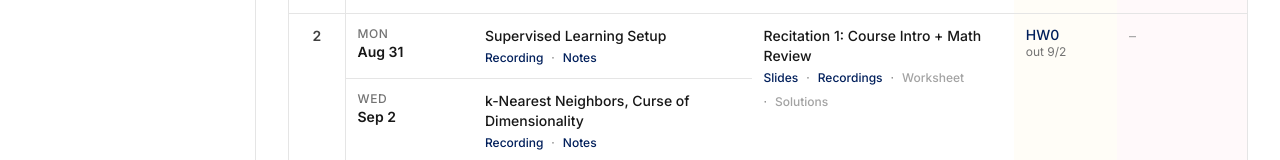
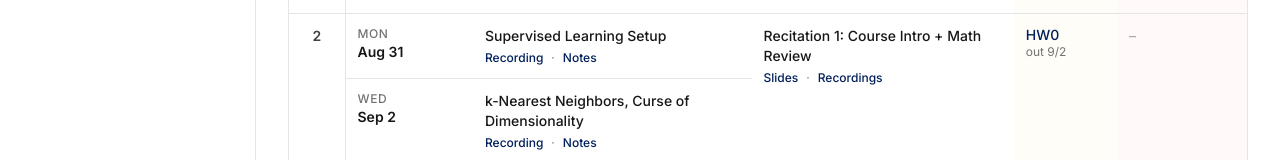
Before and after one commit to MichelFaloughi/cis5200, a Next.js app: page / in a window 1280 px wide. Shown: the part 393-553 px from the top of the page. Built offline with nearby package versions, Linux system fonts and the light colour scheme.

Commit message:
Schedule: hide Worksheet and Solutions on Recitation 1

```diff
--- a/components/ScheduleTable.tsx
+++ b/components/ScheduleTable.tsx
@@ -230,14 +230,18 @@ function LectureCell({ lecture }: { lecture: Lecture }) {
   );
 }
 
-// Every recitation shows the same four links; missing ones render greyed out.
+// Every recitation shows the same four links. Missing or "#" values render
+// greyed out; a null value means "not applicable" and the label is hidden.
 function recitationLinks(r: Recitation): Array<{ label: string; href: string }> {
-  return [
-    { label: "Slides", href: r.slides ?? "#" },
-    { label: "Recordings", href: r.recording ?? "#" },
-    { label: "Worksheet", href: r.worksheet ?? "#" },
-    { label: "Solutions", href: r.solutions ?? "#" },
+  const entries: Array<[string, string | null | undefined]> = [
+    ["Slides", r.slides],
+    ["Recordings", r.recording],
+    ["Worksheet", r.worksheet],
+    ["Solutions", r.solutions],
   ];
+  return entries
+    .filter(([, href]) => href !== null)
+    .map(([label, href]) => ({ label, href: href ?? "#" }));
 }
 
 function RecitationCell({ recitation }: { recitation?: Recitation }) {
--- a/content/schedule.json
+++ b/content/schedule.json
@@ -31,7 +31,7 @@
     { "date": "2026-12-02", "topic": "Diffusion or Flow Matching", "recording": "https://upenn.hosted.panopto.com/Panopto/Pages/Sessions/List.aspx#folderID=%2232c5d08b-5468-465a-aaa3-b4a9010f052d%22", "notes": "https://canvas.upenn.edu/courses/1947654/files/folder/Lectures" },
     { "date": "2026-12-07", "topic": "Final Exam" }
   ], "recitations": [
-    { "week": 2, "title": "Recitation 1: Course Intro + Math Review", "slides": "https://drive.google.com/file/d/1nN_IaXEmaqzIeFVRi7pSXXZLl9YAVsIH/view?usp=sharing", "recording": "https://www.youtube.com/playlist?list=PLO5d9qeJ2P_s", "worksheet": "#", "solutions": "#" },
+    { "week": 2, "title": "Recitation 1: Course Intro + Math Review", "slides": "https://drive.google.com/file/d/1nN_IaXEmaqzIeFVRi7pSXXZLl9YAVsIH/view?usp=sharing", "recording": "https://www.youtube.com/playlist?list=PLO5d9qeJ2P_s", "worksheet": null, "solutions": null },
     { "week": 3, "title": "Recitation 2: kNN + Linear Models", "slides": "https://drive.google.com/file/d/1Cr7uLTrUbLXfwsqnkWkDALqK5Fr8Iq6x/view?usp=sharing", "recording": "https://www.youtube.com/playlist?list=PLDDbYuh2cMs0", "worksheet": "#", "solutions": "#" },
     { "week": 4, "title": "Recitation 3: Gradient Descent", "slides": "#", "recording": "#", "worksheet": "#", "solutions": "#" },
     { "week": 5, "title": "Recitation 4: Linear Regression", "slides": "#", "recording": "#", "worksheet": "#", "solutions": "#" },
```
Also changed, not shown: lib/content.ts (+6 -5 lines).
